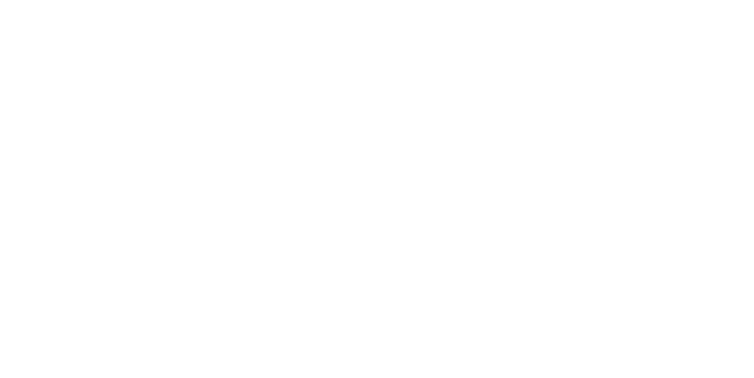
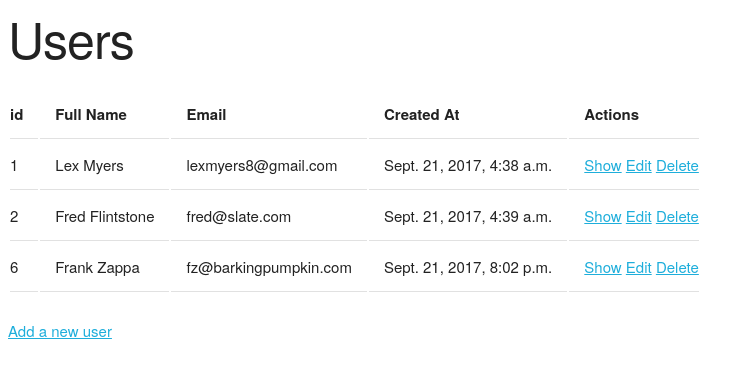
Before and after one commit to CDApprentiPy/lexm, a Django app: page /users in a window 1280 px wide. Before the commit the part shown is empty. Shown: the top 378 px of the page, without its empty margins (0-754 px from the left). Run offline with Django 3.2, Linux system fonts and the light colour scheme; data comes from the database, SQL or seed files in the repository; both versions use the stored data as it was after the commit.

Commit message:
wrapped up semi-restful

```diff
--- a/semi_restful/apps/semirest/templates/semirest/edit.html
+++ b/semi_restful/apps/semirest/templates/semirest/edit.html
@@ -13,6 +13,7 @@
       {{ form }}
       <input type="submit" name="" value="Update">
     </form>
+    <button><a href="/users/{{id}}">Show</a></button>
     <button><a href="/users">Go Back</a></button>
   </main>
 </body>
--- a/semi_restful/apps/semirest/templates/semirest/index.html
+++ b/semi_restful/apps/semirest/templates/semirest/index.html
@@ -0,0 +1,36 @@
+<!DOCTYPE html>
+<html lang="en">
+<head>
+  <meta charset="UTF-8">
+  <link rel="stylesheet" href="https://cdnjs.cloudflare.com/ajax/libs/skeleton/2.0.4/skeleton.css">
+  <title>Users Index</title>
+</head>
+<body>
+  <main>
+    <h1>Users</h1>
+    <table>
+      <tr>
+        <th>id</th>
+        <th>Full Name</th>
+        <th>Email</th>
+        <th>Created At</th>
+        <th>Actions</th>
+      </tr>
+      {% for user in users %}
+        <tr>
+          <td>{{user.id}}</td>
+          <td>{{user.first_name}} {{user.last_name}}</td>
+          <td>{{user.email}}</td>
+          <td>{{user.created_at}}</td>
+          <td>
+            <a href="/users/{{user.id}}">Show</a>
+            <a href="/users/{{user.id}}/edit">Edit</a>
+            <a href="/users/{{user.id}}/delete">Delete</a>
+          </td>
+        </tr>
+      {% endfor %}
+    </table>
+    <a href="/users/new">Add a new user</a>
+  </main>
+</body>
+</html>
--- a/semi_restful/apps/semirest/urls.py
+++ b/semi_restful/apps/semirest/urls.py
@@ -4,7 +4,7 @@
     url(r'^$', views.index),
     url(r'new', views.new),
     url(r'(?P<id>\d+)/edit', views.edit),
-    url(r'(?P<id>\d+)/destroy', views.destroy),
+    url(r'(?P<id>\d+)/delete', views.destroy),
     url(r'(?P<id>\d+)', views.show),
     url(r'create', views.create),
 ]
--- a/semi_restful/apps/semirest/views.py
+++ b/semi_restful/apps/semirest/views.py
@@ -5,7 +5,11 @@
 from django.shortcuts import render, redirect
 
 def index(request):
-    return render(request, "semirest/index.html")
+    users = User.objects.all()
+    context = {
+        "users": users
+    }
+    return render(request, "semirest/index.html", context)
 
 def new(request):
     form = UserForm()
@@ -47,19 +51,24 @@
     new_user.save()
     return redirect("/users/" + str(new_user.id))
 
-def destroy(request):
-    return redirect("/users/")
+def destroy(request, id):
+    delete_me = User.objects.get(id=id)
+    delete_me.delete()
+    return redirect("/users")
 
 def update(request, id):
-    post = request.POST
-    fname = post.get('first_name')
-    lname = post.get('last_name')
-    mail = post.get('email')
-    print "updating..."
-    print fname, lname, mail
-    update_user = User.objects.get(id=id)
-    update_user.first_name = fname
-    update_user.last_name = lname
-    update_user.email = mail
-    update_user.save()
-    return redirect("/users/" + str(id))
+    if request.method == "POST":
+        post = request.POST
+        fname = post.get('first_name')
+        lname = post.get('last_name')
+        mail = post.get('email')
+        print "updating..."
+        print fname, lname, mail
+        update_user = User.objects.get(id=id)
+        update_user.first_name = fname
+        update_user.last_name = lname
+        update_user.email = mail
+        update_user.save()
+        return redirect("/users/" + str(id))
+    else:
+        return redirect("/users/")
```
Also changed, not shown: semi_restful/apps/semirest/templates/semirest/show.html (+8 -0 lines), semi_restful/db.sqlite3, 3 other files.
